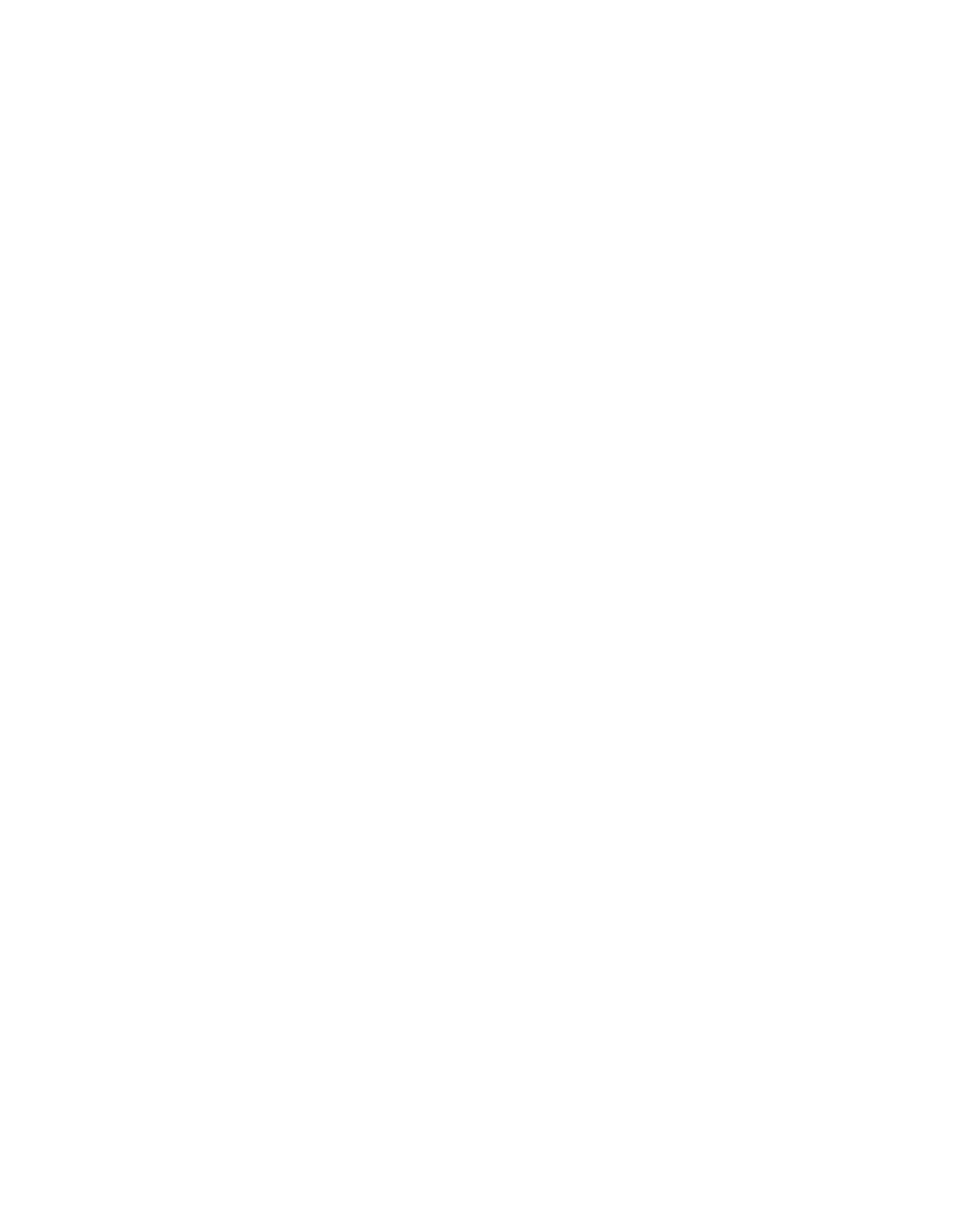
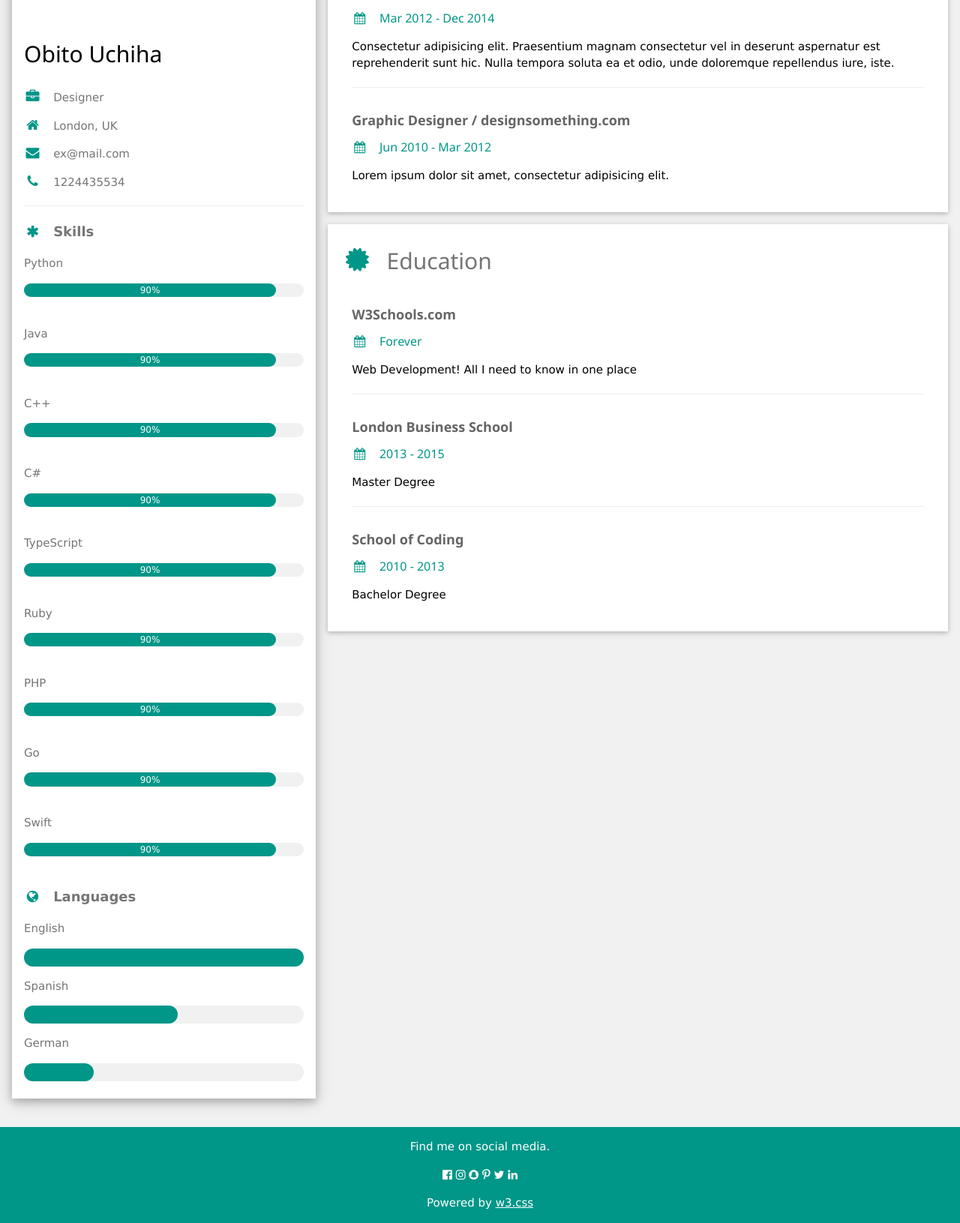
Before and after one commit to Guilhermefariah/REST_Python, a Flask app: page / in a window 1280 px wide. Before the commit the part shown is empty. Shown: the part 321-1952 px from the top of the page at 75% size. Before the commit the page ends 50 px from the top, so only its background shows below. Run offline with Flask 3, Linux system fonts and the light colour scheme.

Commit message:
fix: template adicionado

```diff
--- a/src/app.py
+++ b/src/app.py
@@ -7,7 +7,8 @@ app.static_folder = "static"
 
 @app.route("/", methods=["GET"])
 def index():
-    return render_template("index.html")
+    names = ["Python", "Java", "C++", "C#", "TypeScript", "Ruby", "PHP", "Go", "Swift"]
+    return render_template("index.html", names=names)
 
 def start_server(host="0.0.0.0", port=8000):
     return app.run(debug=True, host="0.0.0.0", port=port)
--- a/src/templates/index.html
+++ b/src/templates/index.html
@@ -1,11 +1,125 @@
 <!DOCTYPE html>
-<html lang="en">
+<html>
 <head>
-    <meta charset="UTF-8">
-    <meta name="viewport" content="width=device-width, initial-scale=1.0">
-    <title>Document</title>
+<title>Flask App</title>
+<meta charset="UTF-8">
+<meta name="viewport" content="width=device-width, initial-scale=1">
+<link rel="stylesheet" href="https://www.w3schools.com/w3css/4/w3.css">
+<link rel='stylesheet' href='https://fonts.googleapis.com/css?family=Roboto'>
+<link rel="stylesheet" href="https://cdnjs.cloudflare.com/ajax/libs/font-awesome/4.7.0/css/font-awesome.min.css">
+
 </head>
-<body>
-    <h1>APP Flask</h1>
+<body class="w3-light-grey">
+
+<div class="w3-content w3-margin-top" style="max-width:1400px;">
+
+  <div class="w3-row-padding">
+
+    <div class="w3-third">
+
+      <div class="w3-white w3-text-grey w3-card-4">
+        <div class="w3-display-container">
+          <img src="https://media1.tenor.com/m/jSSV22UVWicAAAAd/obito.gif" style="width:100%" alt="Avatar">
+          <div class="w3-container w3-text-black" style="margin-top: 40px;">
+            <h2>Obito Uchiha</h2>
+          </div>
+        </div>
+        <div class="w3-container">
+          <p><i class="fa fa-briefcase fa-fw w3-margin-right w3-large w3-text-teal"></i>Designer</p>
+          <p><i class="fa fa-home fa-fw w3-margin-right w3-large w3-text-teal"></i>London, UK</p>
+          <p><i class="fa fa-envelope fa-fw w3-margin-right w3-large w3-text-teal"></i>ex@mail.com</p>
+          <p><i class="fa fa-phone fa-fw w3-margin-right w3-large w3-text-teal"></i>1224435534</p>
+          <hr>
+
+          <p class="w3-large"><b><i class="fa fa-asterisk fa-fw w3-margin-right w3-text-teal"></i>Skills</b></p>
+
+          {% for name in names %}
+          <p>{{name}}</p>
+          <div class="w3-light-grey w3-round-xlarge w3-small">
+            <div class="w3-container w3-center w3-round-xlarge w3-teal" style="width:90%">90%</div>
+          </div>
+          <br>
+          {% endfor %}
+
+          <p class="w3-large w3-text-theme"><b><i class="fa fa-globe fa-fw w3-margin-right w3-text-teal"></i>Languages</b></p>
+          <p>English</p>
+          <div class="w3-light-grey w3-round-xlarge">
+            <div class="w3-round-xlarge w3-teal" style="height:24px;width:100%"></div>
+          </div>
+          <p>Spanish</p>
+          <div class="w3-light-grey w3-round-xlarge">
+            <div class="w3-round-xlarge w3-teal" style="height:24px;width:55%"></div>
+          </div>
+          <p>German</p>
+          <div class="w3-light-grey w3-round-xlarge">
+            <div class="w3-round-xlarge w3-teal" style="height:24px;width:25%"></div>
+          </div>
+          <br>
+        </div>
+      </div><br>
+
+    </div>
+
+    <div class="w3-twothird">
+
+      <div class="w3-container w3-card w3-white w3-margin-bottom">
+        <h2 class="w3-text-grey w3-padding-16"><i class="fa fa-suitcase fa-fw w3-margin-right w3-xxlarge w3-text-teal"></i>Work Experience</h2>
+        <div class="w3-container">
+          <h5 class="w3-opacity"><b>Front End Developer / w3schools.com</b></h5>
+          <h6 class="w3-text-teal"><i class="fa fa-calendar fa-fw w3-margin-right"></i>Jan 2015 - <span class="w3-tag w3-teal w3-round">Current</span></h6>
+          <p>Lorem ipsum dolor sit amet. Praesentium magnam consectetur vel in deserunt aspernatur est reprehenderit sunt hic. Nulla tempora soluta ea et odio, unde doloremque repellendus iure, iste.</p>
+          <hr>
+        </div>
+        <div class="w3-container">
+          <h5 class="w3-opacity"><b>Web Developer / something.com</b></h5>
+          <h6 class="w3-text-teal"><i class="fa fa-calendar fa-fw w3-margin-right"></i>Mar 2012 - Dec 2014</h6>
+          <p>Consectetur adipisicing elit. Praesentium magnam consectetur vel in deserunt aspernatur est reprehenderit sunt hic. Nulla tempora soluta ea et odio, unde doloremque repellendus iure, iste.</p>
+          <hr>
+        </div>
+        <div class="w3-container">
+          <h5 class="w3-opacity"><b>Graphic Designer / designsomething.com</b></h5>
+          <h6 class="w3-text-teal"><i class="fa fa-calendar fa-fw w3-margin-right"></i>Jun 2010 - Mar 2012</h6>
+          <p>Lorem ipsum dolor sit amet, consectetur adipisicing elit. </p><br>
+        </div>
+      </div>
+
+      <div class="w3-container w3-card w3-white">
+        <h2 class="w3-text-grey w3-padding-16"><i class="fa fa-certificate fa-fw w3-margin-right w3-xxlarge w3-text-teal"></i>Education</h2>
+        <div class="w3-container">
+          <h5 class="w3-opacity"><b>W3Schools.com</b></h5>
+          <h6 class="w3-text-teal"><i class="fa fa-calendar fa-fw w3-margin-right"></i>Forever</h6>
+          <p>Web Development! All I need to know in one place</p>
+          <hr>
+        </div>
+        <div class="w3-container">
+          <h5 class="w3-opacity"><b>London Business School</b></h5>
+          <h6 class="w3-text-teal"><i class="fa fa-calendar fa-fw w3-margin-right"></i>2013 - 2015</h6>
+          <p>Master Degree</p>
+          <hr>
+        </div>
+        <div class="w3-container">
+          <h5 class="w3-opacity"><b>School of Coding</b></h5>
+          <h6 class="w3-text-teal"><i class="fa fa-calendar fa-fw w3-margin-right"></i>2010 - 2013</h6>
+          <p>Bachelor Degree</p><br>
+        </div>
+      </div>
+
+    </div>
+
+  </div>
+
+</div>
+
+<footer class="w3-container w3-teal w3-center w3-margin-top">
+  <p>Find me on social media.</p>
+  <i class="fa fa-facebook-official w3-hover-opacity"></i>
+  <i class="fa fa-instagram w3-hover-opacity"></i>
+  <i class="fa fa-snapchat w3-hover-opacity"></i>
+  <i class="fa fa-pinterest-p w3-hover-opacity"></i>
+  <i class="fa fa-twitter w3-hover-opacity"></i>
+  <i class="fa fa-linkedin w3-hover-opacity"></i>
+  <p>Powered by <a href="https://www.w3schools.com/w3css/default.asp" target="_blank">w3.css</a></p>
+</footer>
+
 </body>
 </html>
```
